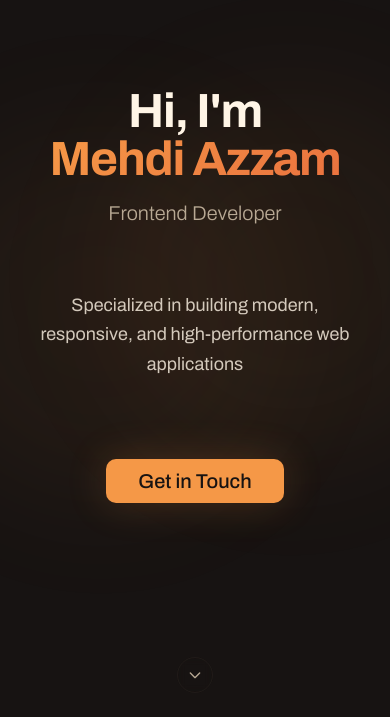
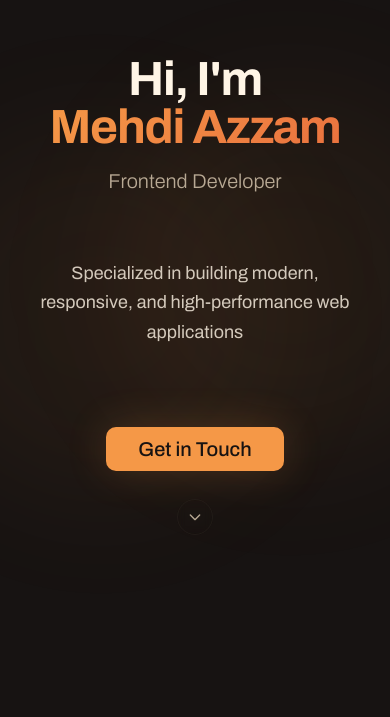
Before and after one commit to mehdiazzam/Portofolio, a React (Vite) app: page / in a window 390 px wide. Shown: the part 127-844 px from the top of the page. Built offline with nearby package versions, Linux system fonts and the light colour scheme; the HTML template or start-up script is replaced by a standard one.

Commit message:
drom arrow

```diff
--- a/src/components/Hero.tsx
+++ b/src/components/Hero.tsx
@@ -61,10 +61,7 @@ const Hero = () => {
             </Button>
           </div>
         </div>
-      </div>
-
-      {/* Mobile-only down arrow that scrolls to the next section (skills) */}
-      <div className="md:hidden absolute inset-x-0 bottom-6 flex justify-center z-20 pointer-events-auto">
+        <div className="md:hidden inset-x-0 flex justify-center mt-7 pointer-events-auto">
           <button
             onClick={scrollToNext}
             aria-label="Scroll to next section"
@@ -79,9 +76,14 @@ const Hero = () => {
               strokeWidth={2}
               aria-hidden="true"
             >
-            <path strokeLinecap="round" strokeLinejoin="round" d="M19 9l-7 7-7-7" />
+              <path
+                strokeLinecap="round"
+                strokeLinejoin="round"
+                d="M19 9l-7 7-7-7"
+              />
             </svg>
           </button>
+        </div>
       </div>
     </section>
   );
```
Lines whose indentation alone changed are shown as unchanged.
